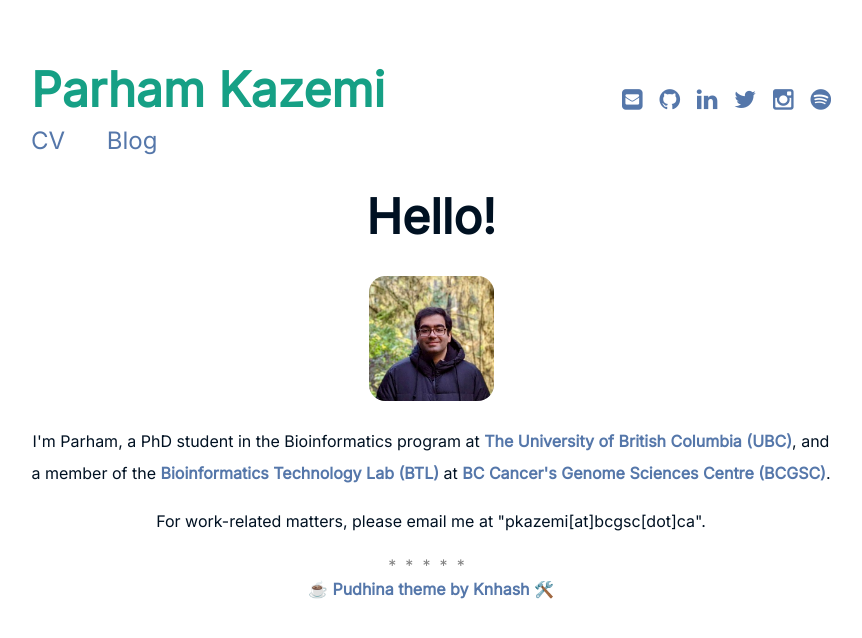
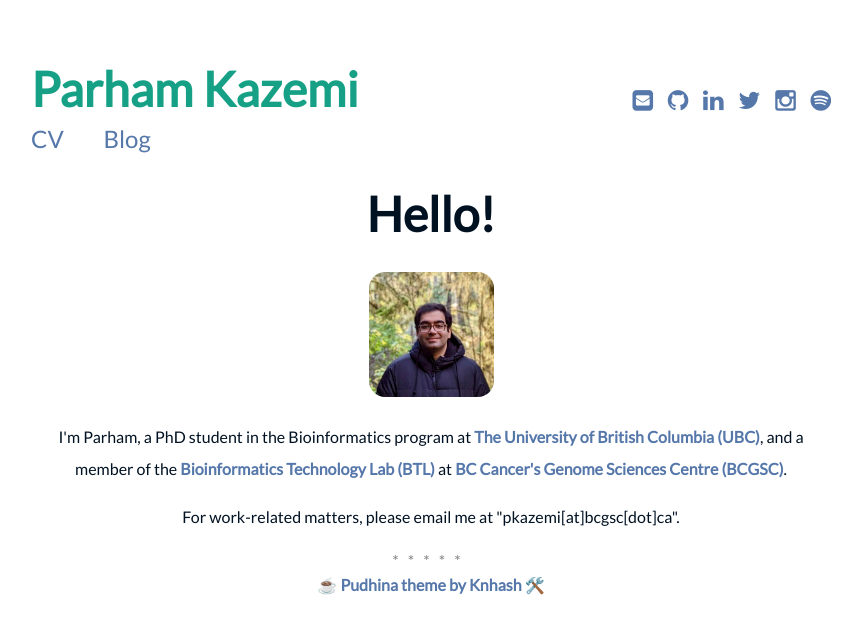
Before and after one commit to parham-k/parham-k.github.io, a Jekyll site: the page built from index.md, in a window 1280 px wide. Shown: the top 638 px of the page, without its empty margins (209-1071 px from the left). Built offline with Jekyll 4.4.1, drawn with Linux system fonts in a browser that asks for light colours.

Commit message:
Update main font

```diff
--- a/_includes/externals/styling.html
+++ b/_includes/externals/styling.html
@@ -7,4 +7,6 @@
 <link rel="stylesheet" href="{{ site.baseurl }}/assets/vendor/highlight/styles/agate.css">
 {% endif %}
 <link rel="stylesheet" href="{{ "/assets/vendor/font-awesome/css/font-awesome.css" | prepend: site.baseurl }}">
-<link href="https://fonts.googleapis.com/css?family=Inter" rel="stylesheet">
+<link rel="preconnect" href="https://fonts.googleapis.com">
+<link rel="preconnect" href="https://fonts.gstatic.com" crossorigin>
+<link href="https://fonts.googleapis.com/css2?family=Lato&display=swap" rel="stylesheet">
--- a/assets/css/main.css
+++ b/assets/css/main.css
@@ -1,7 +1,7 @@
 @charset "UTF-8";
 /* =Base *//*************************************************************/
   body {
-    font-family: 'Inter', sans-serif;
+    font-family: 'Lato', sans-serif;
     font-size: 100%;
     color: #012;
     background-color: #FFF; }
```
